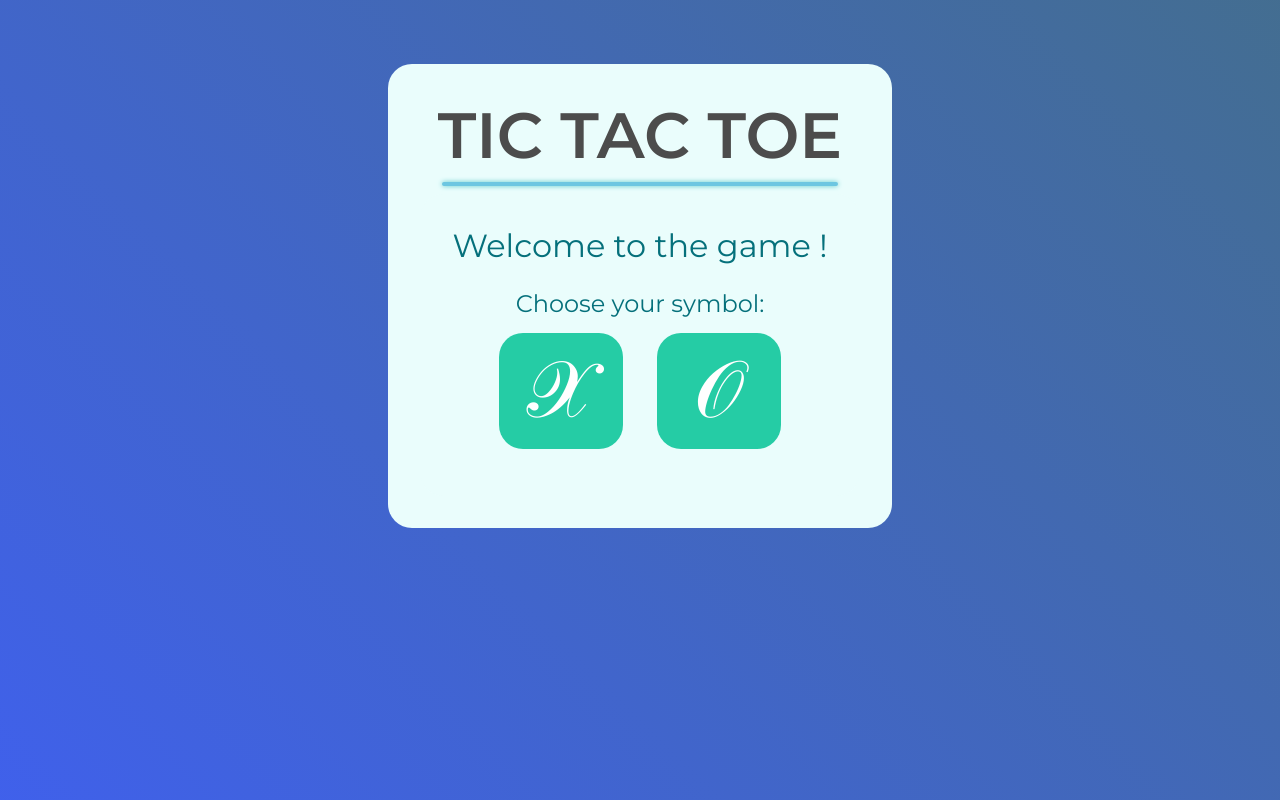
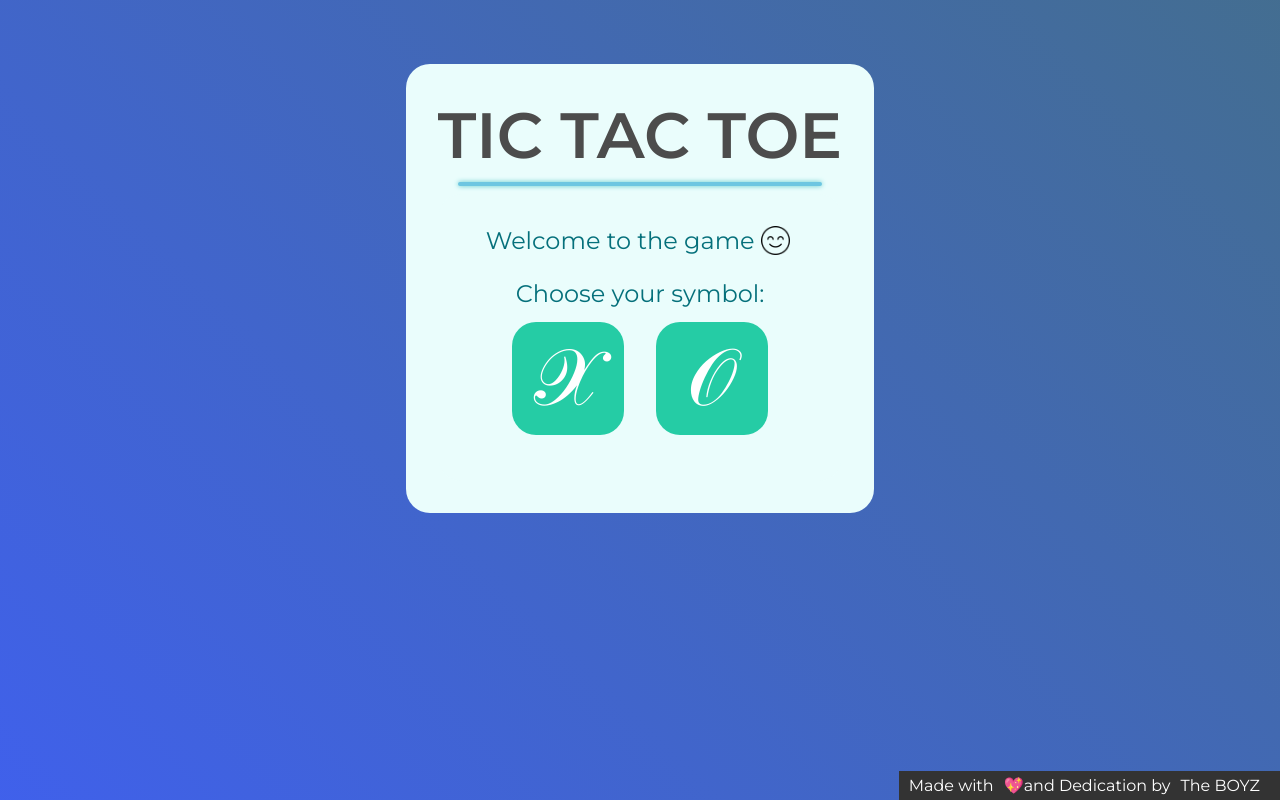
Before and after one commit to Assasin1202/tic2, a plain HTML site: page index.html in a window 1280 px wide. Drawn offline with nearby package versions, Linux system fonts and the light colour scheme.

Commit message:
Added footer

```diff
--- a/index.html
+++ b/index.html
@@ -17,12 +17,12 @@
 <body>
 
     <!--BODY  START  -->
-    <div id="container">
+<div id="container">
       <div id="box-divs">
     <div id="game-heading">TIC TAC TOE <div class="glowing-line"></div></div>
 
     <div id="intro-screen" class="center contents">
-    <div class="welcome-message">Welcome to the game ! </div>
+    <div class="welcome-message">Welcome to the game <img class="welcome-icon" src="/images/smile.png"> </div>
         <div id="symbol-heading">Choose your symbol:</div>
         <button type="button" id="choose-x" class="choose">𝒳</button>
         <button type="button" id="choose-o" class="choose">𝒪</button>
@@ -74,7 +74,15 @@
         <button type="button" id="restart">Reset</button>
       <div>
     </div>
+</div>
+<footer>
+  <div class="bottom-container">
+    <div class="made-with">Made with</div>
+    <div class="love-icon">💖</div>
+    <div class="by"> and Dedication by </div>
+    <div class="the-boyz">The BOYZ</div>
   </div>
+</footer>
   <!-- Body end  -->
    <script src="https://code.jquery.com/jquery-3.6.0.min.js"></script>
    <script src="script.js"></script>
--- a/style.css
+++ b/style.css
@@ -19,6 +19,7 @@ body {
 
  #box-divs{
   margin: 8vmin auto;
+  /* align-items: center; */
   background-color: #EAFDFC;
   width: fit-content;
   padding: 2em;
@@ -61,7 +62,10 @@ body {
   transition: 800ms ease all;
 } */
 .welcome-message{
-    font-size: 4vmin;
+  margin-left: 2vmin;
+  display: flex;
+  align-content: center;
+    font-size: 3vmin;
     color: #05707b;
 }
 
@@ -104,6 +108,11 @@ body {
   .play-icons{
     width: 10vmin;
     padding-left: 4%;
+  }
+  .welcome-icon{
+    width: 1.2em;
+    height: 1.2em;
+    padding-left: 2%;
   }
   /****** GAME GRID ******/
 
@@ -253,3 +262,45 @@ button:hover:before,button:hover:after{
   .cannotuse {
     cursor: not-allowed;
   }
+
+  footer {
+    position: fixed;
+    bottom: 0;
+    right: 0;
+    width:fit-content;
+    display: flex;
+    align-items: center;
+    justify-content: flex-end;
+    padding: 5px 10px;
+    background-color: #333333;
+    color: #fff;
+    z-index: 40;
+    font-size: 1.7git vmin;
+  }
+
+  .bottom-container {
+    display: flex;
+    align-items: center;
+  }
+
+  .made-with, .by, .the-boyz {
+    margin-right: 10px;
+  }
+
+
+
+  @media (max-width: 800px) {
+    /* .welcome-icon{
+      width: 0%;
+    } */
+    /* .welcome-message{
+      display: block;
+      margin: auto;
+    } */
+    #box-divs{
+      margin: 8vmin auto;
+    }
+    .bottom-container{
+      display: none;
+    }
+  }
```
Also changed, not shown: images/happy-face.png (added), images/smile.png (added).
